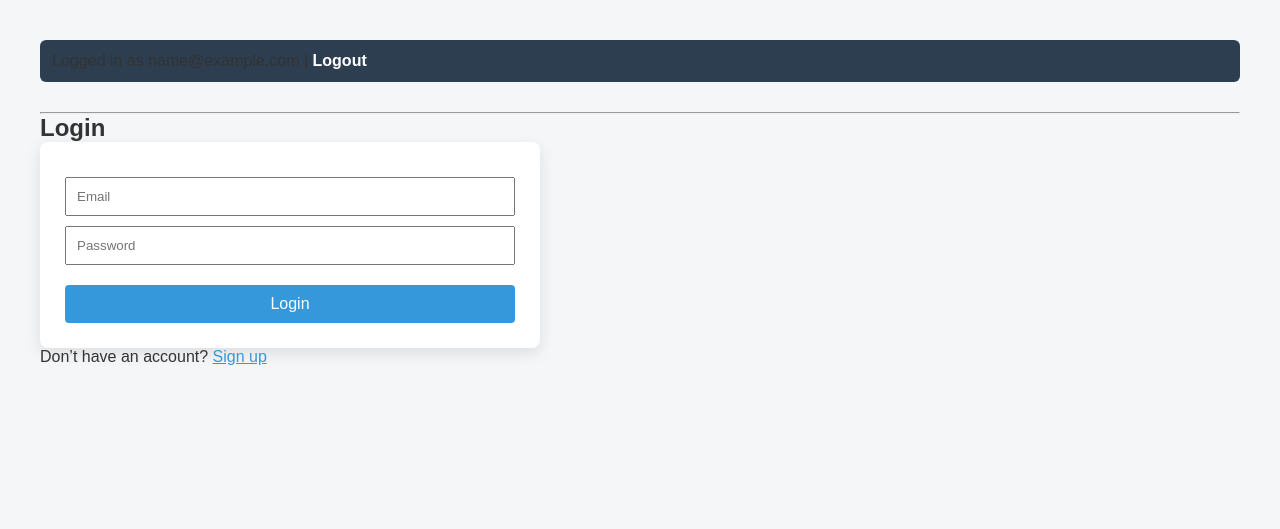
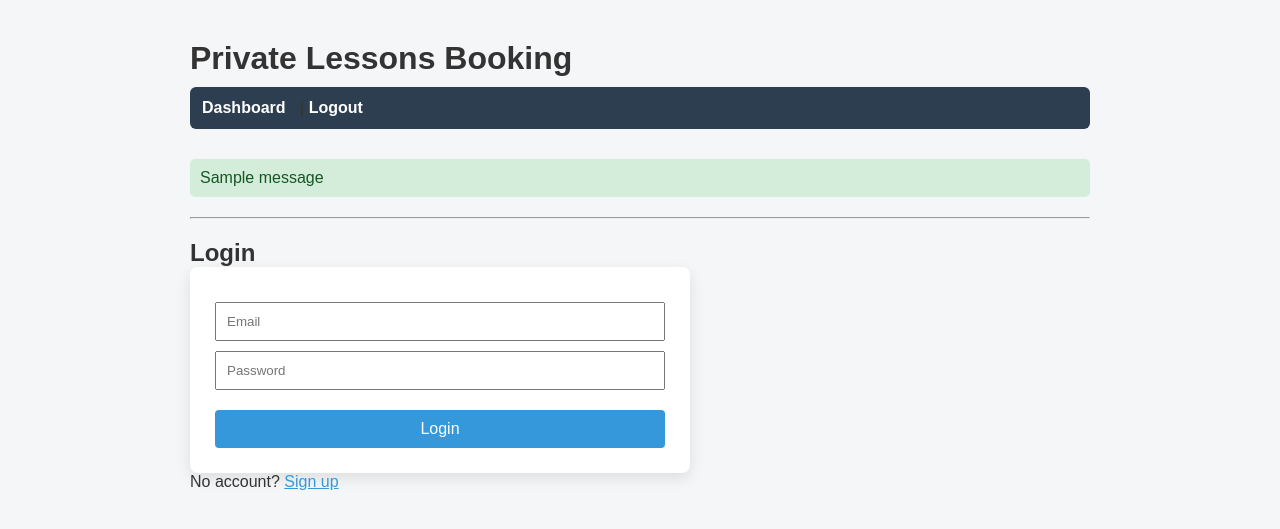
Before and after one commit to OmerKedar318/PrivateLessonBookingSystem, a Flask app: page /login in a window 1280 px wide. Shown: the top 529 px of the page. Run offline with Flask 3, Linux system fonts and the light colour scheme; the visitor is signed in with stand-in values (Sample User, id 1); one stand-in notice (Sample message) is shown; data that the repository does not hold is empty.

Commit message:
Add files via upload

```diff
--- a/app.py
+++ b/app.py
@@ -1,5 +1,5 @@
 from flask import Flask
-from flask import request, session, redirect, url_for, render_template
+from flask import request, session, redirect, url_for, render_template, flash
 import sqlite3
 from schema import create_tables
 from session_manager import SessionManager
@@ -31,15 +31,17 @@ def login():
         try:
             try:
                 user = manager.login_student(email, password)
+                session["role"] = "student"
             except Exception:
                 user = manager.login_teacher(email, password)
+                session["role"] = "teacher"
 
             session["email"] = user.email
-            session["role"] = user.role
+            flash("Logged in successfully", "success")
             return redirect("/dashboard")
 
         except Exception as e:
-            return render_template("login.html", error=str(e))
+            flash(str(e), "error")
 
     return render_template("login.html")
 
@@ -109,9 +111,10 @@ def signup_teacher():
             )
             session["email"] = teacher.email
             session["role"] = "teacher"
+            flash("Account created successfully!", "success")
             return redirect("/dashboard")
         except Exception as e:
-            return render_template("signup_teacher.html", error=str(e))
+            flash(str(e), "error")
 
     return render_template("signup_teacher.html")
 
@@ -129,9 +132,10 @@ def signup_student():
             )
             session["email"] = student.email
             session["role"] = "student"
+            flash("Account created successfully!", "success")
             return redirect("/dashboard")
         except Exception as e:
-            return render_template("signup_student.html", error=str(e))
+            flash(str(e), "error")
 
     return render_template("signup_student.html")
 
@@ -153,16 +157,18 @@ def available_sessions():
     )
 
 
-@app.route("/join_session/<int:session_id>")
+@app.route("/join/<int:session_id>", methods=["POST"])
 def join_session(session_id):
     if session.get("role") != "student":
         return redirect("/login")
 
     manager = get_manager()
+
     try:
         manager.join_session(session_id, session["email"])
+        flash("Joined session successfully!", "success")
     except Exception as e:
-        return str(e)
+        flash(str(e), "error")
 
     return redirect("/sessions")
 
--- a/static/style.css
+++ b/static/style.css
@@ -106,3 +106,23 @@ a:hover {
 .container { max-width: 900px; margin: auto; }
 .navbar a { margin-right: 10px; }
 .content { margin-top: 20px; }
+
+.flashes {
+    margin: 20px 0;
+}
+
+.flash {
+    padding: 10px;
+    border-radius: 5px;
+    margin-bottom: 10px;
+}
+
+.flash.success {
+    background-color: #d4edda;
+    color: #155724;
+}
+
+.flash.error {
+    background-color: #f8d7da;
+    color: #721c24;
+}
--- a/templates/base.html
+++ b/templates/base.html
@@ -1,24 +1,48 @@
 <!DOCTYPE html>
 <html>
 <head>
-    <title>{% block title %}YDT{% endblock %}</title>
+    <title>{% block title %}Booking System{% endblock %}</title>
     <link rel="stylesheet" href="{{ url_for('static', filename='style.css') }}">
 </head>
 <body>
 
-<nav>
-    {% if session.email %}
-        Logged in as {{ session.email }} |
-        <a href="/logout">Logout</a>
-    {% else %}
-        <a href="/login">Login</a> |
-        <a href="/signup">Signup</a>
-    {% endif %}
-</nav>
+<div class="container">
 
-<hr>
+    <header>
+        <h1>Private Lessons Booking</h1>
 
-{% block content %}{% endblock %}
+        {% if session.email %}
+            <nav class="navbar">
+                {% if session.role == "teacher" %}
+                    <a href="/teacher">Dashboard</a>
+                {% elif session.role == "student" %}
+                    <a href="/student">Dashboard</a>
+                {% endif %}
+                |
+                <a href="/logout">Logout</a>
+            </nav>
+        {% endif %}
+    </header>
+
+    <!-- FLASH MESSAGES -->
+    {% with messages = get_flashed_messages(with_categories=true) %}
+      {% if messages %}
+        <div class="flashes">
+          {% for category, message in messages %}
+            <div class="flash {{ category }}">{{ message }}</div>
+          {% endfor %}
+        </div>
+      {% endif %}
+    {% endwith %}
+
+    <hr>
+
+    <!-- PAGE CONTENT -->
+    <main class="content">
+        {% block content %}{% endblock %}
+    </main>
+
+</div>
 
 </body>
 </html>
--- a/templates/login.html
+++ b/templates/login.html
@@ -1,22 +1,18 @@
 {% extends "base.html" %}
+
 {% block title %}Login{% endblock %}
 
 {% block content %}
-<link rel="stylesheet" href="{{ url_for('static', filename='style.css') }}">
 <h2>Login</h2>
-
-{% if error %}
-<p style="color:red">{{ error }}</p>
-{% endif %}
 
 <form method="post">
     <input name="email" placeholder="Email" required><br>
     <input name="password" type="password" placeholder="Password" required><br>
-    <button>Login</button>
+    <button type="submit">Login</button>
 </form>
 
 <p>
-    Don’t have an account?
+    No account?
     <a href="/signup">Sign up</a>
 </p>
 {% endblock %}
```
Also changed, not shown: templates/student_dashboard.html (+9 -34 lines), templates/teacher_dashboard.html (+10 -29 lines).
